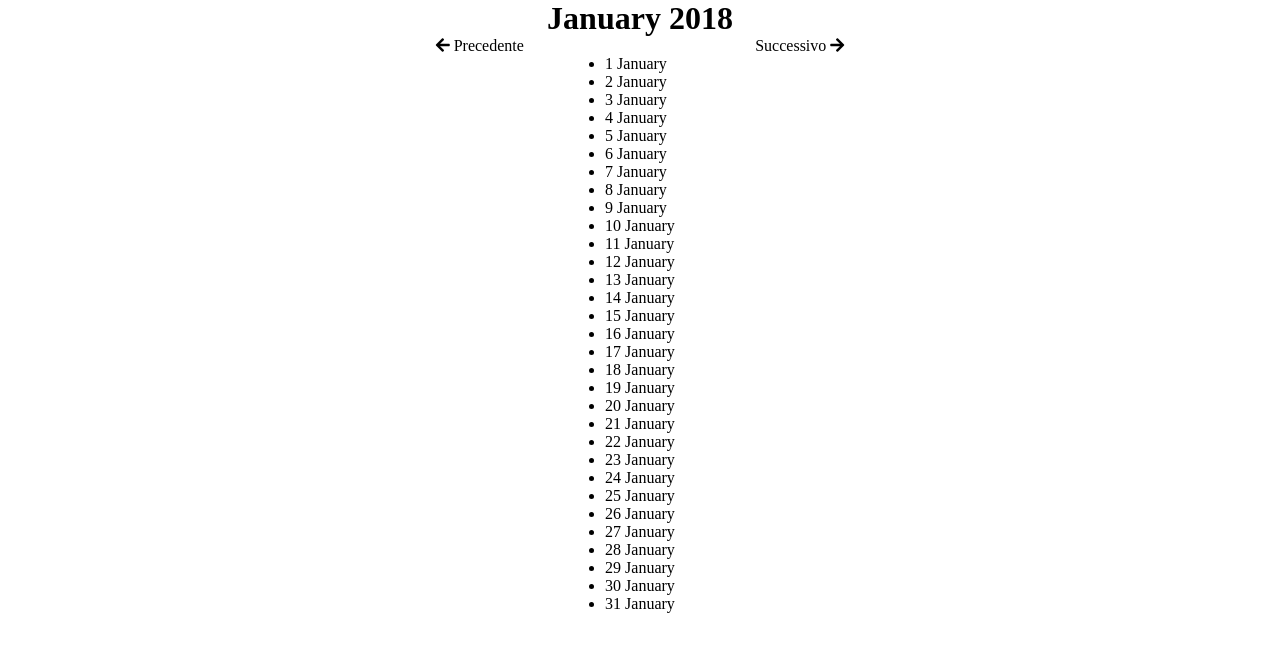
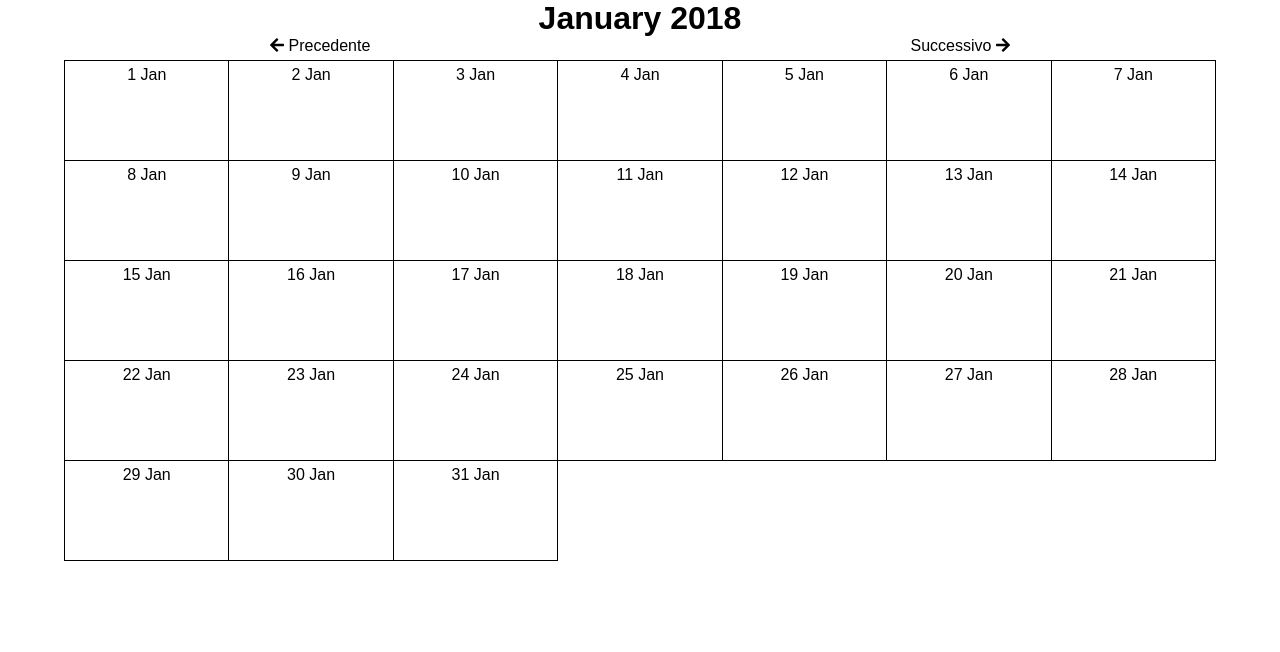
Before and after one commit to AAgozzino/ajax-ex-calendar, a plain HTML site: page index.html in a window 1280 px wide. Drawn offline with nearby package versions, Linux system fonts and the light colour scheme; no server answers.

Commit message:
Layout griglia calendario

```diff
--- a/css/style.css
+++ b/css/style.css
@@ -3,11 +3,12 @@
   margin: 0;
   padding: 0;
 }
-
+body{
+  font-family: sans-serif;
+}
 .wrapper{
   display: flex;
   flex-direction: column;
-  width: 50%;
   margin: 0 auto;
 }
 .wrapper h1{
@@ -16,16 +17,36 @@
 .nav{
   display: flex;
   justify-content: space-around;
+  margin-bottom: 5px;
 }
 .next:hover, .prev:hover{
   cursor: pointer;
 }
 
 #days{
+  display: flex;
+  flex-wrap: wrap;
   align-self: center;
+  width: 90%;
+  border-top: 1px solid black;
+  border-left: 1px solid black;
+
+}
+.day{
+  width: calc(100% / 7);
+  height: 100px;
+  padding: 5px;
+  text-align: center;
+  border-right: 1px solid black;
+  border-bottom: 1px solid black;
 }
 
-.holiday{
-  color: red;
+.holiday .holiday-name{
+  background-color: red;
   font-weight: bold;
+  color: #fff;
 }
+
+.holiday-name{
+  margin-top: 5px;
+}
--- a/index.html
+++ b/index.html
@@ -19,13 +19,18 @@
         <div class="next">Successivo <i class="fas fa-arrow-right"></i></div>
       </div>
 
-      <ul id="days">
-      </ul>
+      <div id="days">
+
+      </div>
     </div>
 
     <!-- TEMPLATE HANDLEBARS- days -->
     <script id="day-template" type="text/x-handlebars-template">
-      <li class="day" data-date="{{date}}">{{day}} {{month}} <span class="holiday-name"></span></li>
+        <div class="day" data-date="{{date}}">
+          <div class="day-square" >{{day}} {{month}}</div>
+          <div class="holiday-name"></div>
+        </div>
+      <!-- <li class="day" data-date="{{date}}">{{day}} {{month}} <span class="holiday-name"></span></li> -->
     </script>
     <!-- TEMPLATE HANDLEBARS- days -->
 
--- a/js/main.js
+++ b/js/main.js
@@ -47,7 +47,7 @@ function printCalendar(date) {
 
     var context = {
       "day" : i,
-      "month" : date.format("MMMM"),
+      "month" : date.format("MMM"),
       "date": dateClone.format("YYYY-MM-DD")
     };
     var html= template(context);
@@ -79,10 +79,9 @@ function printHolidays(date) {
 
             var dataAttrDateSelector = $(".day[data-date='" + holidayDate + "']");
             dataAttrDateSelector.addClass("holiday");
-            dataAttrDateSelector.children(".holiday-name").text("- "+holidayName);
+            dataAttrDateSelector.find(".holiday-name").text(holidayName);
           }
         }
-
       },
       "error" : function(error){
         alert("Errore!");
```
